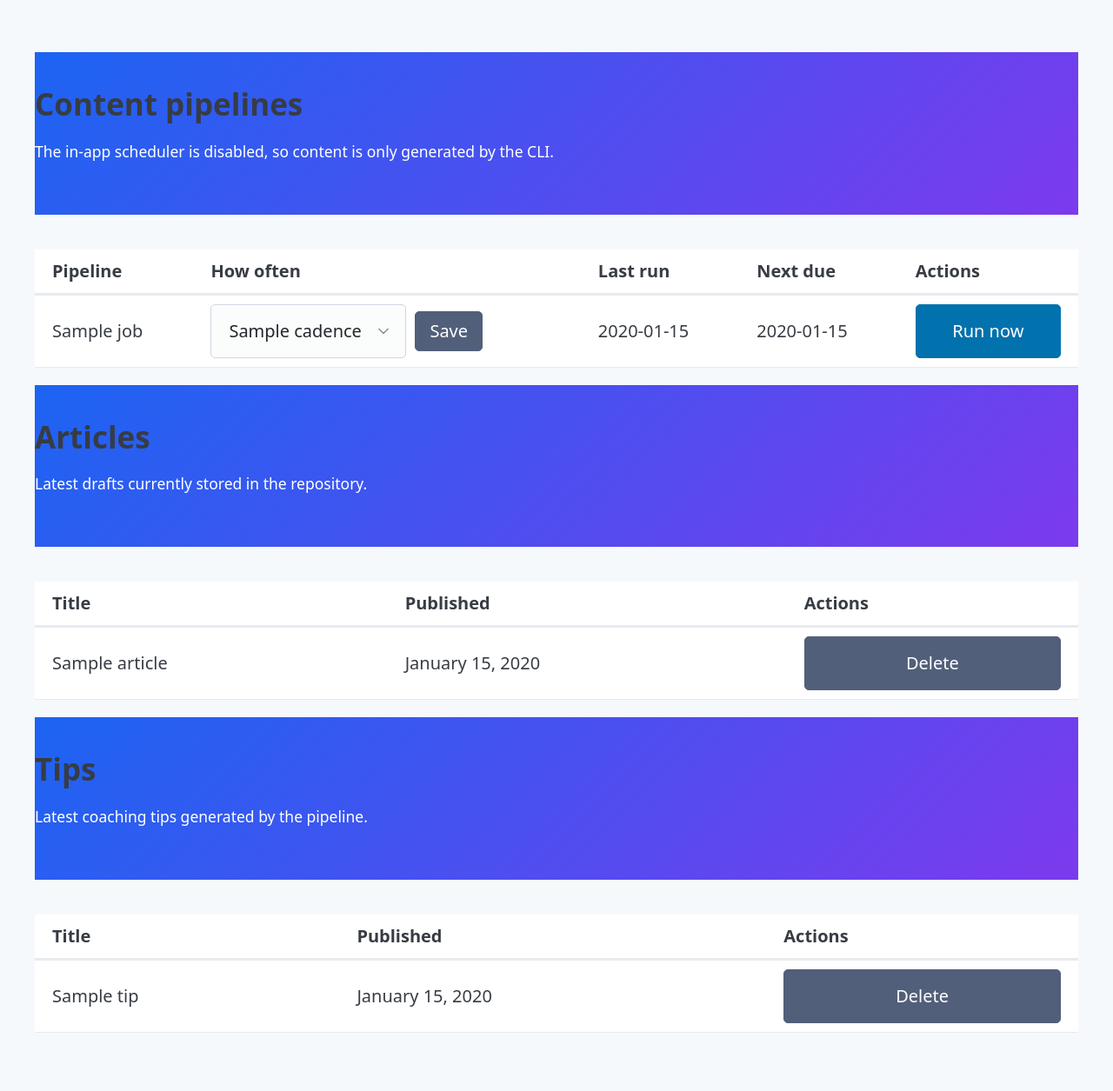
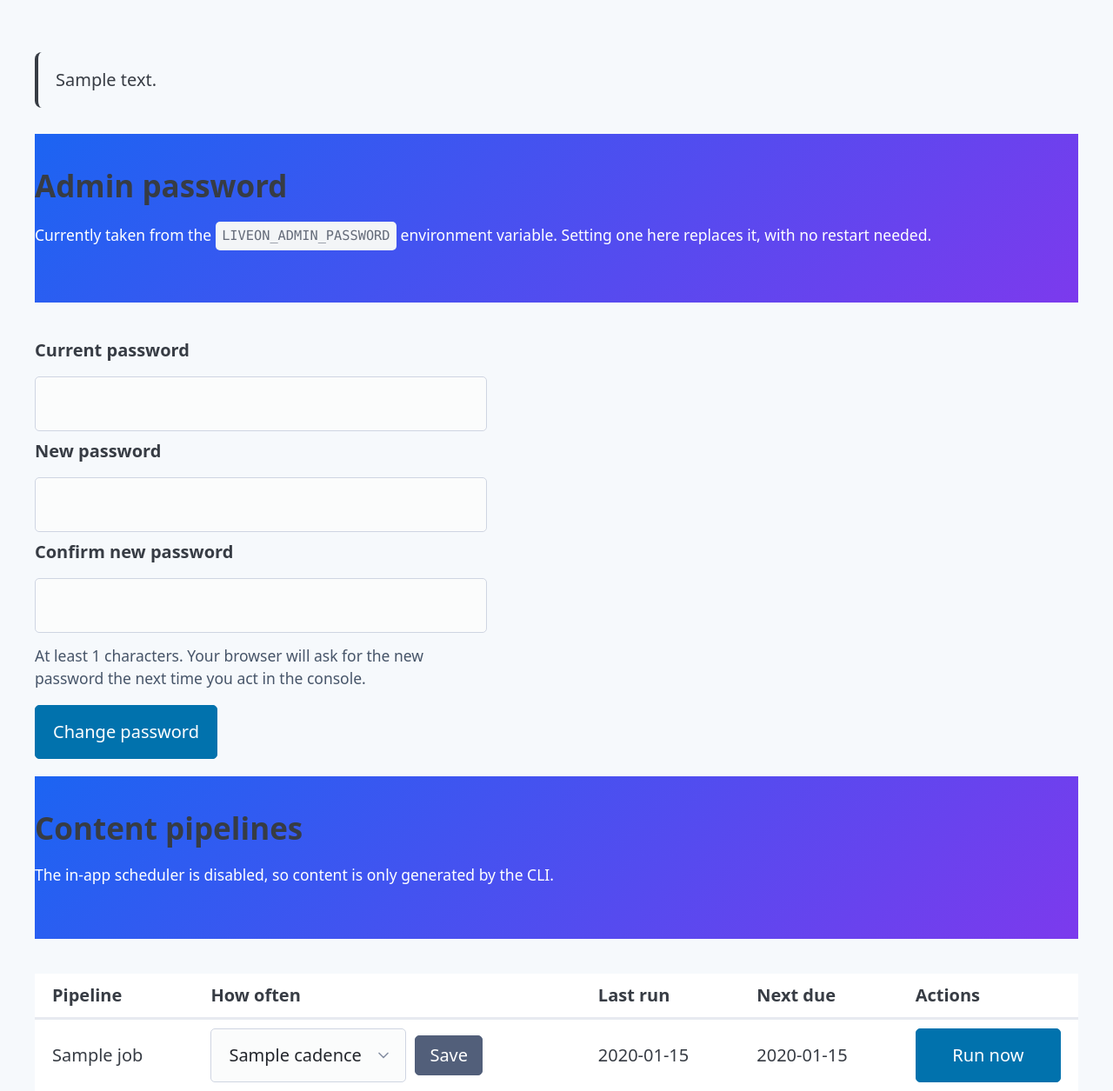
Before and after one commit to stefanfritzse/liveon, a FastAPI app: template app/templates/admin.html in a window 1280 px wide. Shown: the part 221-1476 px from the top of the page at 87% size. Run offline with FastAPI, Linux system fonts and the light colour scheme; the template is opened without the code that fills it: most values are stand-ins (such as "Sample title", 1, 10 or a date in 2020); some libraries are stand-ins or nearby versions.

Commit message:
Let the admin password be changed from the console
Changing it previously meant editing a Kubernetes secret and restarting the pod.

- Store the password hashed with scrypt (stdlib, salted, per-password salt) in
  the application database, and prefer it over LIVEON_ADMIN_PASSWORD, which now
  bootstraps a fresh deployment rather than being the only source.
- Add an Admin password form to the console, requiring the current password even
  though the request is already authenticated: browsers cache Basic credentials,
  so an unattended session should not be enough to lock the owner out.
- Validate confirmation, a 12-character minimum, and that the new password
  differs from the current one, reporting each outcome through a notice banner
  driven by fixed codes so nothing user-supplied is echoed into the page.
- Guard the endpoint like the other destructive actions: authentication plus a
  same-origin check.
- Document the recovery path — clearing the stored credential restores the
  environment variable — since a forgotten console password would otherwise have
  no way back.

Tests: 400 -> 424, including that the password never appears in the database
file, that each store salts independently, and that a stored password alone is
enough to enable the console.

Co-Authored-By: Claude Opus 5 <noreply@anthropic.com>

```diff
--- a/app/main.py
+++ b/app/main.py
@@ -40,6 +40,11 @@ from app.services.coach import (
     create_coach_llm,
     resolve_llm_timeout,
     separate_disclaimer,
+)
+from app.services.admin_credentials import (
+    MIN_PASSWORD_LENGTH,
+    AdminCredentialStore,
+    create_admin_credential_store,
 )
 from app.services.pipeline_scheduler import (
     CADENCES,
@@ -94,6 +99,11 @@ async def lifespan(app: FastAPI) -> AsyncIterator[None]:
             except Exception:  # noqa: BLE001 - shutdown must not raise
                 logger.exception("Failed to close the content repository")
         app.state.content_repository = None
+
+        credential_store = getattr(app.state, "admin_credential_store", None)
+        if credential_store is not None:
+            credential_store.close()
+        app.state.admin_credential_store = None
 
 
 ROOT_PATH = _normalize_root_path(os.getenv("LIVEON_ROOT_PATH", ""))
@@ -1151,20 +1161,55 @@ _admin_security = HTTPBasic(auto_error=False)
 _ADMIN_AUTH_HEADERS = {"WWW-Authenticate": 'Basic realm="Live On admin console"'}
 
 
-def admin_credentials() -> tuple[str, str] | None:
-    """Return the configured admin username/password, or ``None`` when disabled."""
+def get_credential_store() -> AdminCredentialStore:
+    """Return the process-wide store holding the console's own password."""
 
-    password = os.getenv("LIVEON_ADMIN_PASSWORD") or ""
-    if not password:
-        return None
-    username = (os.getenv("LIVEON_ADMIN_USER") or "admin").strip() or "admin"
-    return username, password
+    store = getattr(app.state, "admin_credential_store", None)
+    if store is None:
+        store = create_admin_credential_store()
+        app.state.admin_credential_store = store
+    return store
+
+
+def admin_username() -> str:
+    return (os.getenv("LIVEON_ADMIN_USER") or "admin").strip() or "admin"
+
+
+def _environment_password() -> str:
+    return os.getenv("LIVEON_ADMIN_PASSWORD") or ""
 
 
 def admin_console_enabled() -> bool:
-    """Return ``True`` when admin credentials have been configured."""
+    """Return ``True`` when the console has a password to check against.
 
-    return admin_credentials() is not None
+    Either a password set from the console itself, or the environment variable that
+    bootstraps a fresh deployment. With neither, the console stays switched off.
+    """
+
+    try:
+        if get_credential_store().is_configured():
+            return True
+    except Exception:  # noqa: BLE001 - a broken store must not open the console
+        logger.exception("Could not read the admin credential store")
+        return False
+    return bool(_environment_password())
+
+
+def verify_admin_password(password: str) -> bool:
+    """Check ``password`` against the stored one, falling back to the environment.
+
+    A password set from the console takes precedence: changing it there is meant to
+    take effect immediately, without editing a secret and restarting the pod.
+    """
+
+    store = get_credential_store()
+    if store.is_configured():
+        return store.verify(password)
+
+    configured = _environment_password()
+    if not configured:
+        return False
+    return secrets.compare_digest(password.encode("utf-8"), configured.encode("utf-8"))
 
 
 def require_admin(
@@ -1172,8 +1217,7 @@ def require_admin(
 ) -> str:
     """Authenticate an admin request, returning the verified username."""
 
-    expected = admin_credentials()
-    if expected is None:
+    if not admin_console_enabled():
         raise HTTPException(
             status_code=503,
             detail=(
@@ -1182,7 +1226,6 @@ def require_admin(
             ),
         )
 
-    expected_user, expected_password = expected
     if credentials is None:
         raise HTTPException(
             status_code=401,
@@ -1190,14 +1233,12 @@ def require_admin(
             headers=_ADMIN_AUTH_HEADERS,
         )
 
-    # Compare both fields unconditionally so the response time does not reveal
-    # which half of the credential was wrong.
+    # Both halves are checked unconditionally so the response time does not reveal
+    # which one was wrong.
     user_ok = secrets.compare_digest(
-        credentials.username.encode("utf-8"), expected_user.encode("utf-8")
+        credentials.username.encode("utf-8"), admin_username().encode("utf-8")
     )
-    password_ok = secrets.compare_digest(
-        credentials.password.encode("utf-8"), expected_password.encode("utf-8")
-    )
+    password_ok = verify_admin_password(credentials.password)
     if not (user_ok and password_ok):
         logger.warning(
             "Rejected admin credentials", extra={"event": "admin.auth_failed"}
@@ -1259,6 +1300,7 @@ def require_admin_write(
 @app.get("/admin", response_class=HTMLResponse)
 async def admin_dashboard(
     request: Request,
+    notice: str | None = None,
     repository: ContentRepository = Depends(get_repository),
     _: str = Depends(require_admin),
 ) -> HTMLResponse:
@@ -1267,6 +1309,8 @@ async def admin_dashboard(
     articles = repository.get_latest_articles(limit=20)
     tips = repository.get_latest_tips(limit=20)
     scheduler = _get_scheduler()
+    notice_kind, notice_message = _ADMIN_NOTICES.get(notice or "", (None, None))
+    store = get_credential_store()
 
     return templates.TemplateResponse(
         request,
@@ -1278,6 +1322,11 @@ async def admin_dashboard(
             "pipeline_jobs": scheduler.describe_jobs() if scheduler else [],
             "scheduler_enabled": scheduler is not None,
             "cadences": CADENCES,
+            "notice_kind": notice_kind,
+            "notice_message": notice_message,
+            "min_password_length": MIN_PASSWORD_LENGTH,
+            "password_source": "console" if store.is_configured() else "environment",
+            "password_updated_at": store.updated_at(),
         },
     )
 
@@ -1323,21 +1372,89 @@ async def run_pipeline_admin(
 #: Guard on the form body, which is a handful of bytes in normal use.
 _MAX_FORM_BYTES = 4096
 
+#: Outcomes the console reports after a redirect. Kept as codes rather than free text
+#: so nothing user-supplied is echoed back into the page.
+_ADMIN_NOTICES: dict[str, tuple[str, str]] = {
+    "password-changed": (
+        "success",
+        "Password updated. Your browser will ask for the new one on the next action.",
+    ),
+    "password-wrong": ("error", "That current password is not correct."),
+    "password-mismatch": ("error", "The new password and its confirmation do not match."),
+    "password-short": (
+        "error",
+        f"Choose a password of at least {MIN_PASSWORD_LENGTH} characters.",
+    ),
+    "password-unchanged": ("error", "The new password is the same as the current one."),
+    "cadence-saved": ("success", "Publishing schedule updated."),
+}
 
-async def _read_form_field(request: Request, name: str) -> str:
-    """Return one field from a URL-encoded form body.
+
+async def _read_form(request: Request) -> dict[str, str]:
+    """Return the fields of a URL-encoded form body.
 
     Parsed with the standard library rather than Starlette's ``request.form()``,
-    which requires ``python-multipart`` even for URL-encoded bodies. One `<select>`
-    does not justify an extra runtime dependency.
+    which requires ``python-multipart`` even for URL-encoded bodies. Two small forms
+    do not justify an extra runtime dependency.
     """
 
     body = await request.body()
     if len(body) > _MAX_FORM_BYTES:
         raise HTTPException(status_code=413, detail="Form submission too large.")
 
-    fields = dict(parse_qsl(body.decode("utf-8", errors="replace"), keep_blank_values=True))
+    return dict(parse_qsl(body.decode("utf-8", errors="replace"), keep_blank_values=True))
+
+
+async def _read_form_field(request: Request, name: str) -> str:
+    fields = await _read_form(request)
     return (fields.get(name) or "").strip()
+
+
+@app.post("/admin/password")
+async def change_admin_password(
+    request: Request,
+    username: str = Depends(require_admin_write),
+) -> RedirectResponse:
+    """Change the console password.
+
+    The current password is required even though the request is already
+    authenticated: browsers cache Basic credentials, so an unattended session should
+    not be enough to lock the owner out.
+    """
+
+    fields = await _read_form(request)
+    current = fields.get("current_password") or ""
+    new_password = fields.get("new_password") or ""
+    confirmation = fields.get("confirm_password") or ""
+
+    def _back(code: str) -> RedirectResponse:
+        return RedirectResponse(
+            f"{request.url_for('admin_dashboard')}?notice={code}",
+            status_code=status.HTTP_303_SEE_OTHER,
+        )
+
+    if not verify_admin_password(current):
+        logger.warning(
+            "Rejected password change: current password incorrect",
+            extra={"event": "admin.password_change_denied", "actor": username},
+        )
+        return _back("password-wrong")
+
+    if new_password != confirmation:
+        return _back("password-mismatch")
+
+    if len(new_password) < MIN_PASSWORD_LENGTH:
+        return _back("password-short")
+
+    if new_password == current:
+        return _back("password-unchanged")
+
+    get_credential_store().set_password(new_password)
+    logger.info(
+        "Admin password changed",
+        extra={"event": "admin.password_changed", "actor": username},
+    )
+    return _back("password-changed")
 
 
 @app.post("/admin/pipelines/{job_name}/interval")
@@ -1378,7 +1495,7 @@ async def set_pipeline_interval_admin(
         },
     )
     return RedirectResponse(
-        request.url_for("admin_dashboard"),
+        f"{request.url_for('admin_dashboard')}?notice=cadence-saved",
         status_code=status.HTTP_303_SEE_OTHER,
     )
 
--- a/app/templates/admin.html
+++ b/app/templates/admin.html
@@ -36,6 +36,49 @@
       width: auto;
     }
 
+    .admin-notice {
+      border-left: 4px solid;
+      border-radius: 0.4rem;
+      margin: 0 0 1.5rem;
+      padding: 0.85rem 1rem;
+    }
+
+    .admin-notice--success {
+      background: var(--liveon-surface-alt);
+      border-color: var(--liveon-accent);
+    }
+
+    .admin-notice--error {
+      background: var(--liveon-surface-alt);
+      border-color: var(--liveon-danger);
+      color: var(--liveon-danger);
+      font-weight: 600;
+    }
+
+    .password-form {
+      display: grid;
+      gap: 0.4rem;
+      max-width: 26rem;
+    }
+
+    .password-form input {
+      margin: 0;
+    }
+
+    .password-form label {
+      font-weight: 600;
+    }
+
+    .password-form small {
+      margin: 0.25rem 0 0.5rem;
+    }
+
+    .password-form button {
+      justify-self: start;
+      margin: 0;
+      width: auto;
+    }
+
     .visually-hidden {
       clip: rect(0 0 0 0);
       clip-path: inset(50%);
@@ -62,6 +105,47 @@
       }
     });
   </script>
+
+  {% if notice_message %}
+    <p class="admin-notice admin-notice--{{ notice_kind }}" role="status">
+      {{ notice_message }}
+    </p>
+  {% endif %}
+
+  <section>
+    <header>
+      <h2>Admin password</h2>
+      <p class="article-meta">
+        {% if password_source == 'console' %}
+          Set from this console{% if password_updated_at %} on {{ password_updated_at[:10] }}{% endif %}.
+        {% else %}
+          Currently taken from the <code>LIVEON_ADMIN_PASSWORD</code> environment
+          variable. Setting one here replaces it, with no restart needed.
+        {% endif %}
+      </p>
+    </header>
+
+    <form method="post" action="{{ request.scope.get('root_path', '') }}/admin/password" class="password-form">
+      <label for="current-password">Current password</label>
+      <input type="password" id="current-password" name="current_password"
+             autocomplete="current-password" required />
+
+      <label for="new-password">New password</label>
+      <input type="password" id="new-password" name="new_password"
+             autocomplete="new-password" minlength="{{ min_password_length }}" required />
+
+      <label for="confirm-password">Confirm new password</label>
+      <input type="password" id="confirm-password" name="confirm_password"
+             autocomplete="new-password" minlength="{{ min_password_length }}" required />
+
+      <small class="article-meta">
+        At least {{ min_password_length }} characters. Your browser will ask for the
+        new password the next time you act in the console.
+      </small>
+
+      <button type="submit">Change password</button>
+    </form>
+  </section>
 
   <section>
     <header>
```
Also changed, not shown: app/services/admin_credentials.py (added, +152 -0 lines), app/tests/test_admin_password.py (added, +322 -0 lines), README.md.
